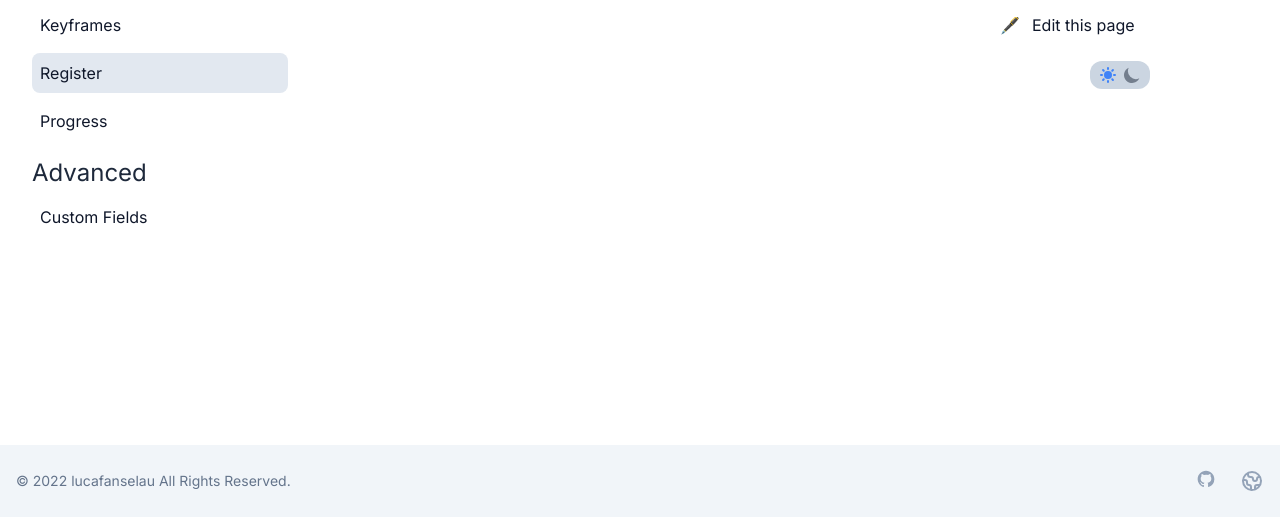
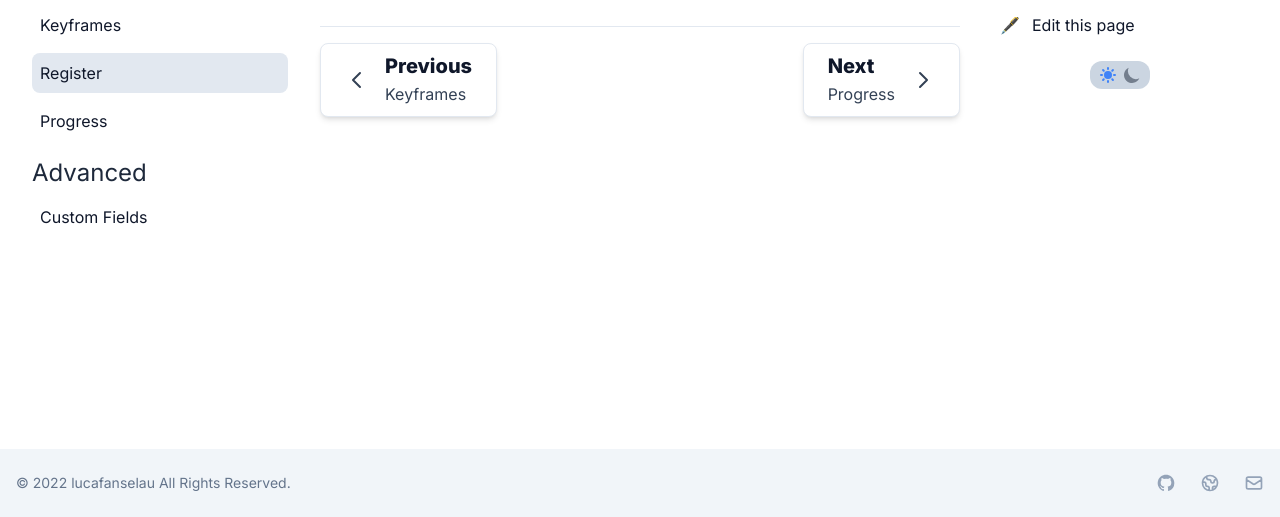
Before and after one commit to lucafanselau/jongleur, an Astro site in the folder apps/documentation/: page /getting-started/register in a window 1280 px wide. Shown: the part 283-800 px from the top of the page. Built offline with nearby package versions, Linux system fonts and the light colour scheme; Astro itself is replaced by a stand-in of ours.

Commit message:
✨ Add navigation cards

```diff
--- a/apps/documentation/src/components/footer.astro
+++ b/apps/documentation/src/components/footer.astro
@@ -8,7 +8,7 @@
     <span class="text-sm text-slate-500 dark:text-slate-300 sm:text-center"
       >© 2022 <a href="https://flowbite.com/">lucafanselau</a>{" "} All Rights Reserved.
     </span>
-    <div class="flex mt-4 space-x-6 sm:justify-center md:mt-0">
+    <div class="flex mt-4 space-x-6 sm:justify-center md:mt-0 items-center">
       <a
         href="#"
         class="text-slate-400 hover:text-slate-900 dark:hover:text-white"
@@ -30,7 +30,7 @@
         class="text-slate-400 hover:text-slate-900 dark:hover:text-white"
       >
         <svg
-          class="w-6 h-6"
+          class="w-5 h-5"
           fill="none"
           stroke="currentColor"
           viewBox="0 0 24 24"
@@ -44,6 +44,25 @@
         </svg>
         <span class="sr-only">Example website</span>
       </a>
+      <a
+        href="#"
+        class="text-slate-400 hover:text-slate-900 dark:hover:text-white"
+      >
+        <svg
+          class="w-5 h-5"
+          fill="none"
+          stroke="currentColor"
+          viewBox="0 0 24 24"
+          xmlns="http://www.w3.org/2000/svg"
+          ><path
+            stroke-linecap="round"
+            stroke-linejoin="round"
+            stroke-width="2"
+            d="M3 8l7.89 5.26a2 2 0 002.22 0L21 8M5 19h14a2 2 0 002-2V7a2 2 0 00-2-2H5a2 2 0 00-2 2v10a2 2 0 002 2z"
+          ></path>
+        </svg>
+        <span class="sr-only">Mail</span>
+      </a>
     </div>
   </div>
 </footer>
--- /dev/null
+++ b/apps/documentation/src/components/utils/navigation-cards.astro
@@ -0,0 +1,91 @@
+---
+import { MarkdownHeading, MDXInstance } from "astro";
+import { Frontmatter } from "../../config";
+
+const { prev, next } = Astro.props as {
+  prev?: MDXInstance<Frontmatter>;
+  next?: MDXInstance<Frontmatter>;
+};
+---
+
+<hr />
+<div class="flex justify-between not-prose">
+  {
+    prev !== undefined ? (
+      <a href={prev.url}>
+        <div class="py-2 px-6 bg-white rounded-lg border border-slate-200 shadow-md dark:bg-slate-800 dark:border-slate-700 flex items-center">
+          <svg
+            class="mr-4 w-6 h-6"
+            fill="none"
+            stroke="currentColor"
+            viewBox="0 0 24 24"
+            xmlns="http://www.w3.org/2000/svg"
+          >
+            <path
+              stroke-linecap="round"
+              stroke-linejoin="round"
+              stroke-width="2"
+              d="M15 19l-7-7 7-7"
+            />
+          </svg>
+          <div>
+            <h4 class="mb-0 text-xl font-bold text-slate-900 dark:text-white">
+              Previous
+            </h4>
+            <p class="font-normal text-slate-700 dark:text-slate-400">
+              {prev.frontmatter.icon ? (
+                <>
+                  {prev.frontmatter.icon}
+                  <span class="ml-2">{prev.frontmatter.title}</span>
+                </>
+              ) : (
+                prev.frontmatter.title
+              )}
+            </p>
+          </div>
+        </div>
+      </a>
+    ) : (
+      <div />
+    )
+  }
+  {
+    next !== undefined ? (
+      <a href={next.url}>
+        <div class="py-2 px-6 bg-white rounded-lg border border-slate-200 shadow-md dark:bg-slate-800 dark:border-slate-700 flex items-center">
+          <div>
+            <h4 class="mb-0 text-xl font-bold text-slate-900 dark:text-white">
+              Next
+            </h4>
+            <p class="font-normal text-slate-700 dark:text-slate-400">
+              {next.frontmatter.icon ? (
+                <>
+                  {next.frontmatter.icon}
+                  <span class="ml-2">{next.frontmatter.title}</span>
+                </>
+              ) : (
+                next.frontmatter.title
+              )}
+            </p>
+          </div>
+          <svg
+            class="ml-4 w-6 h-6"
+            fill="none"
+            stroke="currentColor"
+            viewBox="0 0 24 24"
+            xmlns="http://www.w3.org/2000/svg"
+          >
+            <path
+              stroke-linecap="round"
+              stroke-linejoin="round"
+              stroke-width="2"
+              d="M9 5l7 7-7 7"
+            />
+          </svg>
+        </div>
+      </a>
+    ) : (
+      <div />
+    )
+  }
+</div>
--- a/apps/documentation/src/layouts/page-layout.astro
+++ b/apps/documentation/src/layouts/page-layout.astro
@@ -2,6 +2,7 @@
 import BaseLayout from "./base-layout.astro";
 import * as CONFIG from "../config";
 import { MarkdownHeading } from "astro";
+import NavigationCards from "@components/utils/navigation-cards.astro";
 
 type Props = {
   frontmatter: CONFIG.Frontmatter;
@@ -9,6 +10,18 @@ type Props = {
 };
 
 const { frontmatter } = Astro.props as Props;
+
+const { folder, index } = frontmatter;
+
+const posts = await Astro.glob<CONFIG.Frontmatter>("../pages/**/*.mdx");
+
+// figure out the next/prev posts
+const prev = posts.find(
+  (p) => p.frontmatter.folder === folder && p.frontmatter.index === index - 1
+);
+const next = posts.find(
+  (p) => p.frontmatter.folder === folder && p.frontmatter.index === index + 1
+);
 ---
 
 <BaseLayout {...Astro.props}>
@@ -20,6 +33,7 @@ const { frontmatter } = Astro.props as Props;
       </p>
       <hr />
       <slot />
+      {prev || next ? <NavigationCards prev={prev} next={next} /> : null}
     </article>
   </div>
 </BaseLayout>
```
